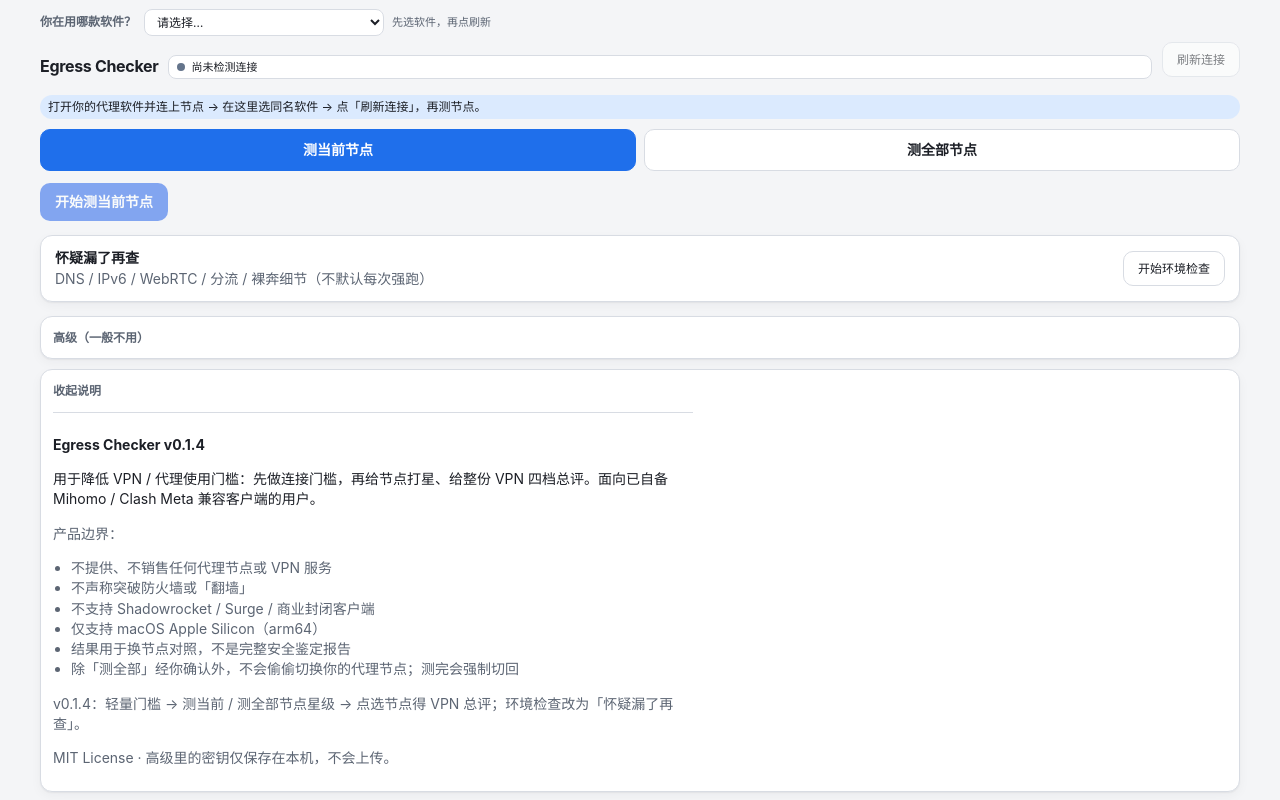
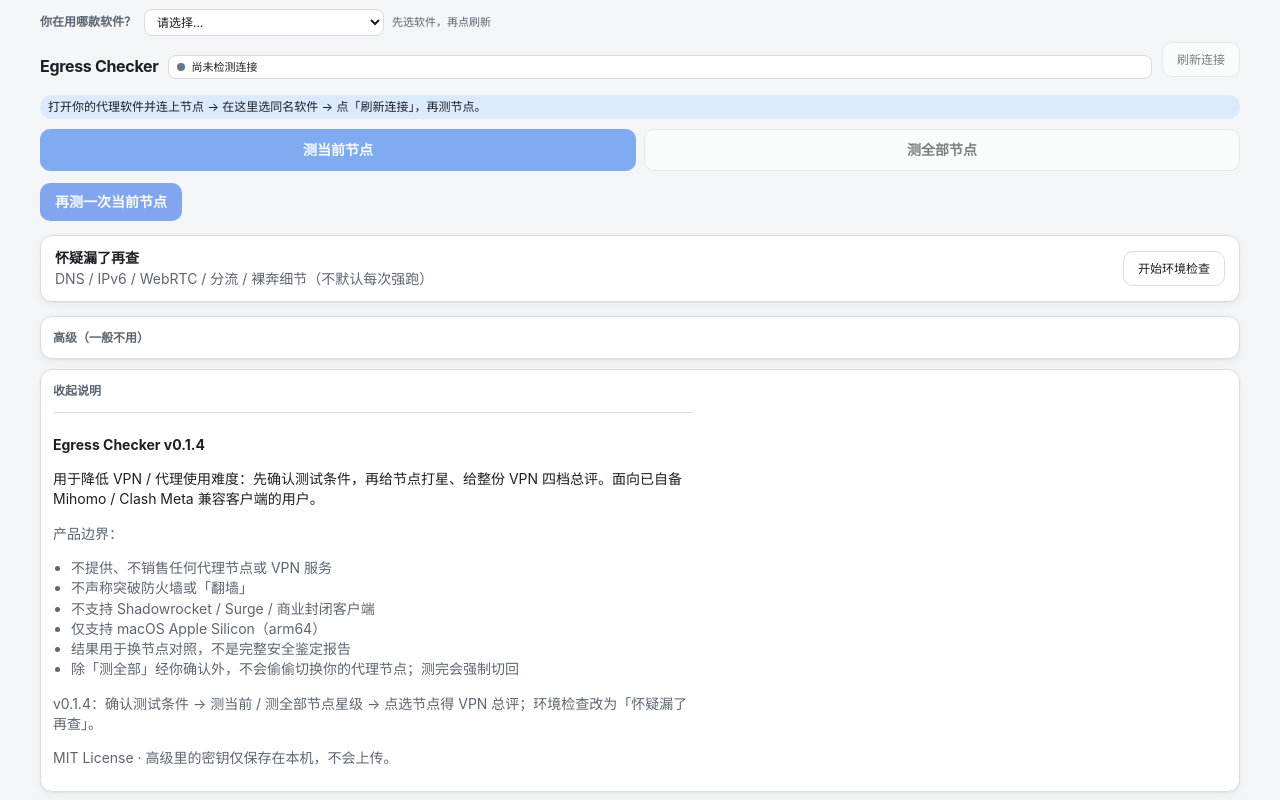
Before and after one commit to JTee77/egress-checker, a React (Vite) app: page / in a window 1280 px wide. Both pictures are taken after a click on the button "说明". Built offline with nearby package versions, Linux system fonts and the light colour scheme.

Commit message:
fix(ui): spoken gate copy + one-click 测当前节点
Replace user-facing「门槛已通过」with「测试条件满足…」. Clicking
「测当前节点」switches mode and starts testCurrent immediately (A);
「测全部节点」opens the switch confirm. Primary becomes「再测一次」.

```diff
--- a/src/lib/score/gate.ts
+++ b/src/lib/score/gate.ts
@@ -61,7 +61,7 @@
 
   return {
     ok: true,
-    message: "门槛已通过：客户端在线，出国方向大致能通，未见明显裸奔。可以开始测节点。",
+    message: "测试条件满足：客户端在线，出国方向大致能通，未见明显裸奔。可以开始测节点。",
     process: [reach.conclusion, bare.conclusion].join("\n"),
   };
 }
--- a/src/pages/HomePage.tsx
+++ b/src/pages/HomePage.tsx
@@ -182,7 +182,7 @@
   };
 
   const ensureGate = async (): Promise<GateResult> => {
-    setProgress("门槛检查中…");
+    setProgress("测试条件检查中…");
     const g = await runLightGate(connection);
     setGate(g);
     setGateDetailOpen(!g.ok);
@@ -591,7 +591,7 @@
           <span className="note-line">
             {clientUnset
               ? "打开你的代理软件并连上节点 → 在这里选同名软件 → 点「刷新连接」，再测节点。"
-              : "先「刷新连接」。通过门槛后，再选「测当前」或「测全部」。"}
+              : "先「刷新连接」。测试条件满足后，再点「测当前节点」或「测全部节点」。"}
           </span>
         </div>
       )}
@@ -600,10 +600,12 @@
         <button
           type="button"
           className={`mode-btn ${mode === "current" ? "active" : ""}`}
-          disabled={running}
+          disabled={running || clientUnset}
           onClick={() => {
             setMode("current");
             setAllConfirmOpen(false);
+            setRestoreError(null);
+            void testCurrent();
           }}
         >
           测当前节点
@@ -611,8 +613,12 @@
         <button
           type="button"
           className={`mode-btn ${mode === "all" ? "active" : ""}`}
-          disabled={running}
-          onClick={() => setMode("all")}
+          disabled={running || clientUnset}
+          onClick={() => {
+            setMode("all");
+            setRestoreError(null);
+            setAllConfirmOpen(true);
+          }}
         >
           测全部节点
         </button>
@@ -663,7 +669,7 @@
             {running
               ? (progress ?? "检测中…")
               : mode === "current"
-                ? "开始测当前节点"
+                ? "再测一次当前节点"
                 : "开始测全部（会切换节点）"}
           </button>
           {running && mode === "all" ? (
@@ -905,7 +911,7 @@
               <strong>Egress Checker v0.1.4</strong>
             </p>
             <p>
-              用于降低 VPN / 代理使用门槛：先做连接门槛，再给节点打星、给整份 VPN
+              用于降低 VPN / 代理使用难度：先确认测试条件，再给节点打星、给整份 VPN
               四档总评。面向已自备 Mihomo / Clash Meta 兼容客户端的用户。
             </p>
             <p className="muted">产品边界：</p>
@@ -918,7 +924,7 @@
               <li>除「测全部」经你确认外，不会偷偷切换你的代理节点；测完会强制切回</li>
             </ul>
             <p className="muted">
-              v0.1.4：轻量门槛 → 测当前 / 测全部节点星级 → 点选节点得 VPN
+              v0.1.4：确认测试条件 → 测当前 / 测全部节点星级 → 点选节点得 VPN
               总评；环境检查改为「怀疑漏了再查」。
             </p>
             <p className="muted">MIT License · 高级里的密钥仅保存在本机，不会上传。</p>
```
